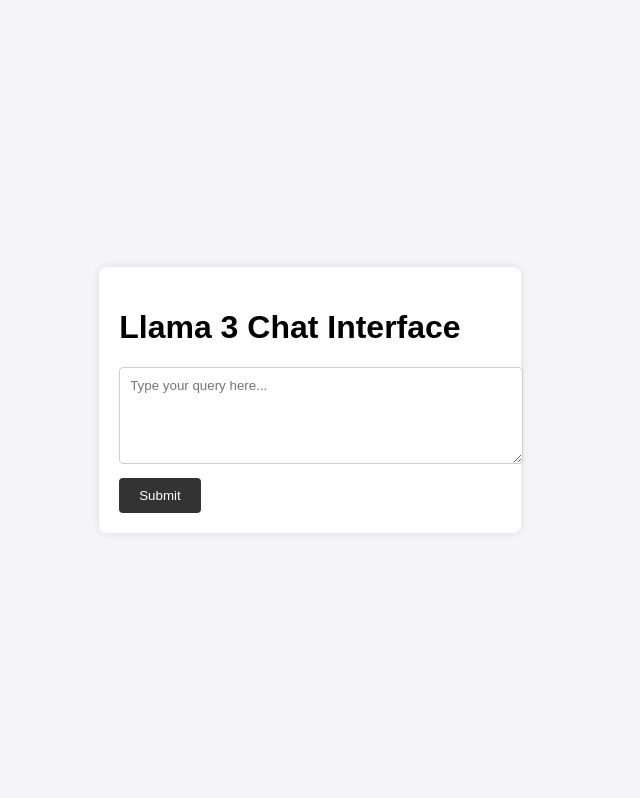
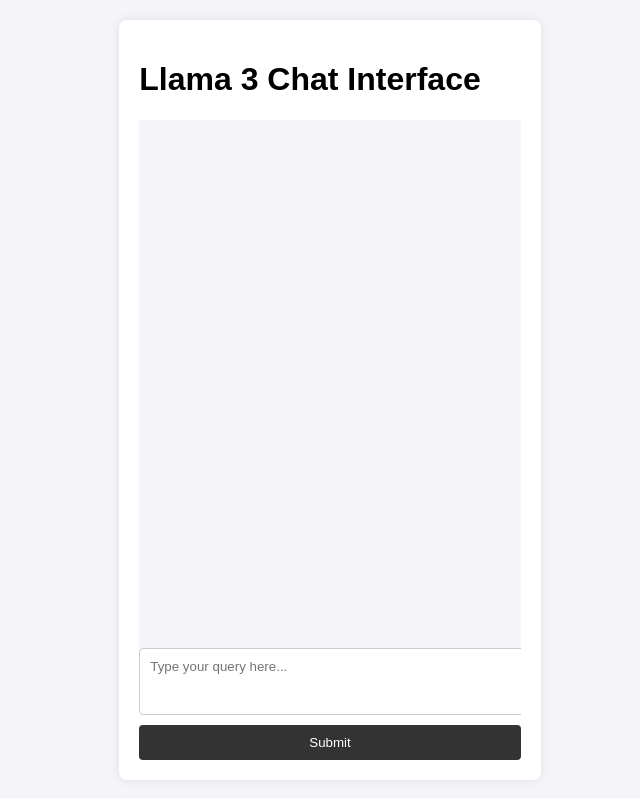
Before and after one commit to abhiverse01/Llama-3-chat-wrapper, a Next.js app: page / in a window 1280 px wide. Shown: the whole page, without its empty margins (330-970 px from the left). Built offline with nearby package versions, Linux system fonts and the light colour scheme.

Commit message:
build v2

```diff
--- a/pages/index.js
+++ b/pages/index.js
@@ -1,10 +1,8 @@
 import { useState } from 'react';
-// Remove the CSS import here
-// import '../public/styles/main.css';
 
 export default function Home() {
     const [input, setInput] = useState('');
-    const [response, setResponse] = useState('');
+    const [response, setResponse] = useState([]);
 
     const handleSubmit = async (e) => {
         e.preventDefault();
@@ -16,30 +14,31 @@
             body: JSON.stringify({ inputs: input }),
         });
         const data = await res.json();
-        setResponse(data);
+        setResponse([...response, { user: input, bot: data }]);
+        setInput('');
     };
 
     return (
         <div className="chat-container">
             <h1>Llama 3 Chat Interface</h1>
             <div className="chat-box">
+                <div className="chat-response">
+                    {response.map((res, index) => (
+                        <div key={index}>
+                            <p><strong>You:</strong> {res.user}</p>
+                            <p><strong>Bot:</strong> {res.bot}</p>
+                        </div>
+                    ))}
+                </div>
                 <form onSubmit={handleSubmit} className="chat-form">
                     <textarea
                         value={input}
                         onChange={(e) => setInput(e.target.value)}
-                        rows="5"
-                        cols="50"
+                        rows="3"
                         placeholder="Type your query here..."
                     ></textarea>
-                    <br />
                     <button type="submit">Submit</button>
                 </form>
-                {response && (
-                    <div className="chat-response">
-                        <h2>Response:</h2>
-                        <pre>{JSON.stringify(response, null, 2)}</pre>
-                    </div>
-                )}
             </div>
         </div>
     );
--- a/public/styles/main.css
+++ b/public/styles/main.css
@@ -10,32 +10,40 @@
 }
 
 .chat-container {
-  width: 80%;
-  max-width: 800px;
+  width: 100%;
+  max-width: 1200px;
   margin: 0 auto;
   background: #fff;
   padding: 20px;
   border-radius: 8px;
   box-shadow: 0 0 10px rgba(0, 0, 0, 0.1);
+  display: flex;
+  flex-direction: column;
+  height: 90vh;
 }
 
 .chat-box {
+  flex: 1;
   display: flex;
   flex-direction: column;
-  align-items: center;
+  overflow: hidden;
 }
 
 .chat-form {
-  width: 100%;
+  display: flex;
+  flex-direction: column;
+  margin-top: auto;
 }
 
 textarea {
   width: 100%;
   padding: 10px;
-  margin-bottom: 10px;
   border-radius: 4px;
   border: 1px solid #ccc;
   font-family: sans-serif;
+  resize: none;
+  margin-bottom: 10px;
+  flex: 1;
 }
 
 button {
@@ -47,13 +55,10 @@
   cursor: pointer;
   font-family: sans-serif;
 }
-button:hover {
-  background-color: #1a1a1a;
-}
 
 .chat-response {
-  width: 100%;
-  margin-top: 20px;
+  flex: 1;
+  overflow-y: auto;
   padding: 10px;
   border-radius: 4px;
   background: #f4f4f9;
--- a/public/styles/main.scss
+++ b/public/styles/main.scss
@@ -13,32 +13,40 @@
 }
 
 .chat-container {
-    width: 80%;
-    max-width: 800px;
+    width: 100%;
+    max-width: 1200px;
     margin: 0 auto;
     background: #fff;
     padding: 20px;
     border-radius: 8px;
     box-shadow: 0 0 10px rgba(0, 0, 0, 0.1);
+    display: flex;
+    flex-direction: column;
+    height: 90vh;
 }
 
 .chat-box {
+    flex: 1;
     display: flex;
     flex-direction: column;
-    align-items: center;
+    overflow: hidden;
 }
 
 .chat-form {
-    width: 100%;
+    display: flex;
+    flex-direction: column;
+    margin-top: auto;
 }
 
 textarea {
     width: 100%;
     padding: 10px;
-    margin-bottom: 10px;
     border-radius: 4px;
     border: 1px solid #ccc;
     font-family: $font-stack;
+    resize: none;
+    margin-bottom: 10px;
+    flex: 1;
 }
 
 button {
@@ -49,15 +57,11 @@
     color: white;
     cursor: pointer;
     font-family: $font-stack;
-
-    &:hover {
-        background-color: darken($primary-color, 10%);
-    }
 }
 
 .chat-response {
-    width: 100%;
-    margin-top: 20px;
+    flex: 1;
+    overflow-y: auto;
     padding: 10px;
     border-radius: 4px;
     background: #f4f4f9;
```
Also changed, not shown: 2 other files (tests, documents, lock files or other folders).
